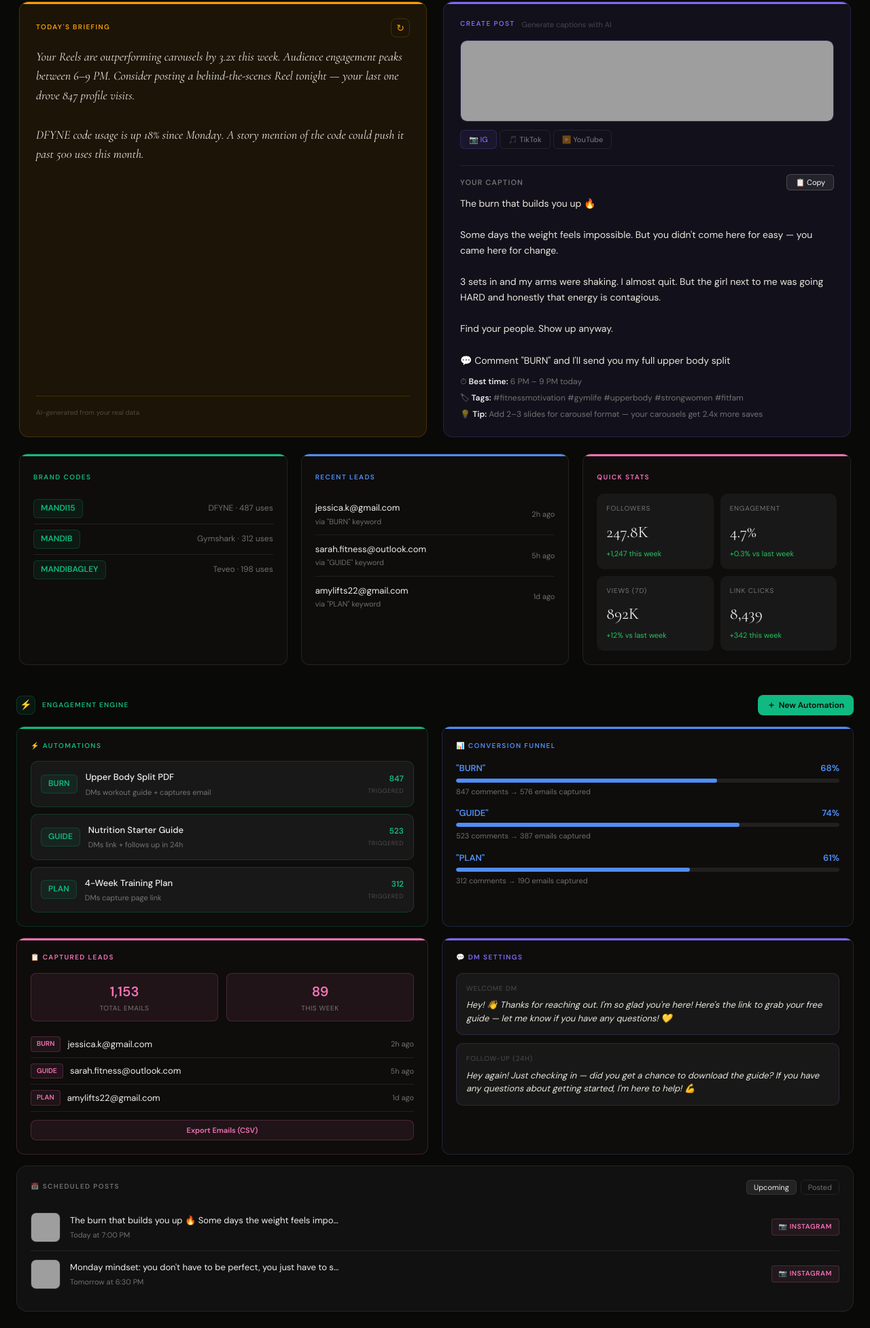
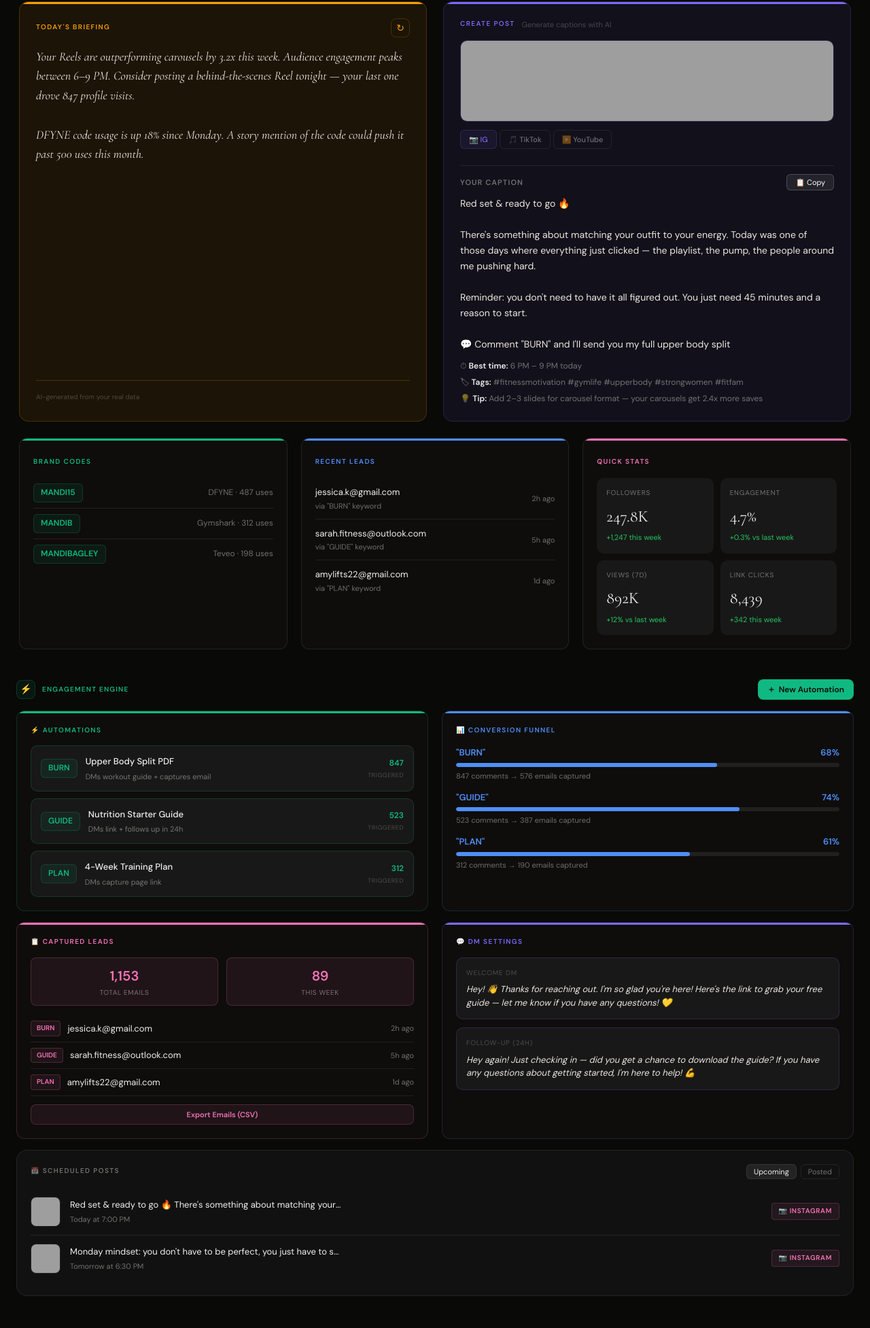
Before and after one commit to samuelotto24-cmyk/Mandi-Bagley-links, a plain HTML site: page hub/demo.html in a window 1280 px wide. Shown: the part 157-2110 px from the top of the page at 68% size. After the commit the page ends 2087 px from the top, so only its background shows below. Drawn offline with nearby package versions, Linux system fonts and the light colour scheme; grey boxes are pictures that could not be loaded.

Commit message:
Use Mandi's actual photo in hub demo + update caption
Co-Authored-By: Claude Opus 4.6 (1M context) <noreply@anthropic.com>

```diff
--- a/hub/demo.html
+++ b/hub/demo.html
@@ -540,7 +540,7 @@
     </div>
     <div class="create-post-inner">
       <div class="create-post-drop" style="min-height: 120px; border-style: solid; border-color: var(--purple-border);">
-        <img id="demoImage" style="width:100%; height:100%; object-fit:cover; border-radius:8px; position:absolute; inset:0;" src="https://images.unsplash.com/photo-1571019614242-c5c5dee9f50b?w=600&h=400&fit=crop&crop=center" alt="Fitness photo demo">
+        <img id="demoImage" style="width:100%; height:100%; object-fit:cover; border-radius:8px; position:absolute; inset:0;" src="demo-photo.jpg" alt="Fitness photo demo">
       </div>
       <div class="create-post-controls">
         <div class="create-post-platforms">
@@ -554,13 +554,11 @@
           <span>Your Caption</span>
           <button class="create-post-copy">&#128203; Copy</button>
         </div>
-        <div class="create-post-caption">The burn that builds you up &#128293;
+        <div class="create-post-caption">Red set &amp; ready to go &#128293;
 
-Some days the weight feels impossible. But you didn't come here for easy &mdash; you came here for change.
+There's something about matching your outfit to your energy. Today was one of those days where everything just clicked &mdash; the playlist, the pump, the people around me pushing hard.
 
-3 sets in and my arms were shaking. I almost quit. But the girl next to me was going HARD and honestly that energy is contagious.
-
-Find your people. Show up anyway.
+Reminder: you don't need to have it all figured out. You just need 45 minutes and a reason to start.
 
 &#128172; Comment "BURN" and I'll send you my full upper body split</div>
         <div class="create-post-meta" style="margin-top: 10px;">
@@ -796,9 +794,9 @@ Find your people. Show up anyway.
       </div>
     </div>
     <div class="scheduled-row">
-      <img class="scheduled-thumb" src="https://images.unsplash.com/photo-1571019614242-c5c5dee9f50b?w=88&h=88&fit=crop" alt="">
+      <img class="scheduled-thumb" src="demo-photo.jpg" style="object-fit:cover;" alt="">
       <div class="scheduled-info">
-        <div class="scheduled-caption">The burn that builds you up &#128293; Some days the weight feels impossible...</div>
+        <div class="scheduled-caption">Red set &amp; ready to go &#128293; There's something about matching your outfit...</div>
         <div class="scheduled-time">Today at 7:00 PM</div>
       </div>
       <span class="scheduled-platform ig">&#128247; Instagram</span>
```
Also changed, not shown: 1 other file.
